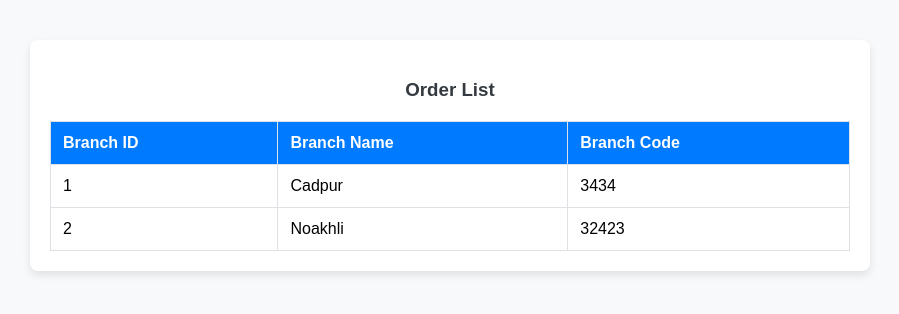
After one commit to shahriarnaiem-rafi/Fast-Track-Prototype, a PHP site: page /Qurear/adminpannel/pages/branch/branchshow.php in a window 1280 px wide. The commit adds this page. Shown: the top 314 px of the page, without its empty margins (190-1089 px from the left). Run offline with PHP 8.4, Linux system fonts and the light colour scheme; data comes from the database, SQL or seed files in the repository.

Commit message:
showbranch

```diff
--- /dev/null
+++ b/adminpannel/pages/branch/branchshow.php
@@ -0,0 +1,112 @@
+<?php
+$database = mysqli_connect("localhost", "root", "", "fasttrack");
+
+if (isset($_GET['deleteid'])) {
+    $id = $_GET['deleteid'];
+    $sql = "DELETE FROM customer_section WHERE id=$id";
+    if (mysqli_query($database, $sql) === TRUE) {
+        header("location:index.php");
+    }
+}
+
+$search_query = "";
+if ($_SERVER['REQUEST_METHOD'] === 'POST' && isset($_POST['search_order'])) {
+    $search_query = mysqli_real_escape_string($database, $_POST['search_order']);
+}
+?>
+<!doctype html>
+<html lang="en">
+
+<head>
+    <title>Our Branch</title>
+    <style>
+        body {
+            font-family: Arial, sans-serif;
+            background-color: #f8f9fa;
+            margin: 0;
+            padding: 20px;
+        }
+
+        .table-container {
+            margin: 20px auto;
+            padding: 20px;
+            max-width: 800px;
+            background-color: #ffffff;
+            border-radius: 8px;
+            box-shadow: 0 4px 8px rgba(0, 0, 0, 0.1);
+        }
+
+        h3 {
+            text-align: center;
+            margin-bottom: 20px;
+            color: #343a40;
+        }
+
+        table {
+            width: 100%;
+            border-collapse: collapse;
+        }
+
+        thead {
+            background-color: #007bff;
+            color: #ffffff;
+        }
+
+        th,
+        td {
+            padding: 12px;
+            text-align: left;
+            border: 1px solid #dee2e6;
+        }
+
+        tbody tr:nth-child(even) {
+            background-color: #f2f2f2;
+        }
+
+        tbody tr:hover {
+            background-color: #e9ecef;
+        }
+    </style>
+</head>
+
+
+
+<body>
+    <?php
+    $query = "SELECT * FROM branch";
+    if ($search_query !== "") {
+        $query .= " WHERE id LIKE '%$search_query%'";
+    }
+    $ns = $database->query($query);
+
+    echo "<div class='table-container'>
+    <h3>Order List</h3>
+    <table>
+        <thead>
+            <tr>
+                <th>Branch ID</th>
+                <th>Branch Name</th>
+                <th>Branch Code</th>
+            </tr>
+        </thead>";
+    while ($row = $ns->fetch_assoc()) {
+        echo "
+        <tbody>
+            <tr>
+                <td>{$row['branch_id']}</td>
+                <td>{$row['branch_name']}</td>
+                <td>{$row['branch_code']}</td>
+
+            </tr>
+        </tbody>";
+    }
+    echo " </table> </div>";
+    ?>
+
+    <!-- Bootstrap JS Bundle -->
+
+
+
+</body>
+
+</html>
--- a/home.php
+++ b/home.php
@@ -209,7 +209,7 @@
                 <p class="text-center text-2xl">Fast-track Courier Service has the most widespread network in
                     Bangladesh. Click below to view a list of all our Branches and Agencies.</p>
                 <div class="text-center">
-                    <button class="btn btn-info">View list</button>
+                    <button class="btn btn-info"><a href="./adminpannel/pages/branch/branchshow.php">View list</a></button>
                 </div>
             </div>
         </section>
```
